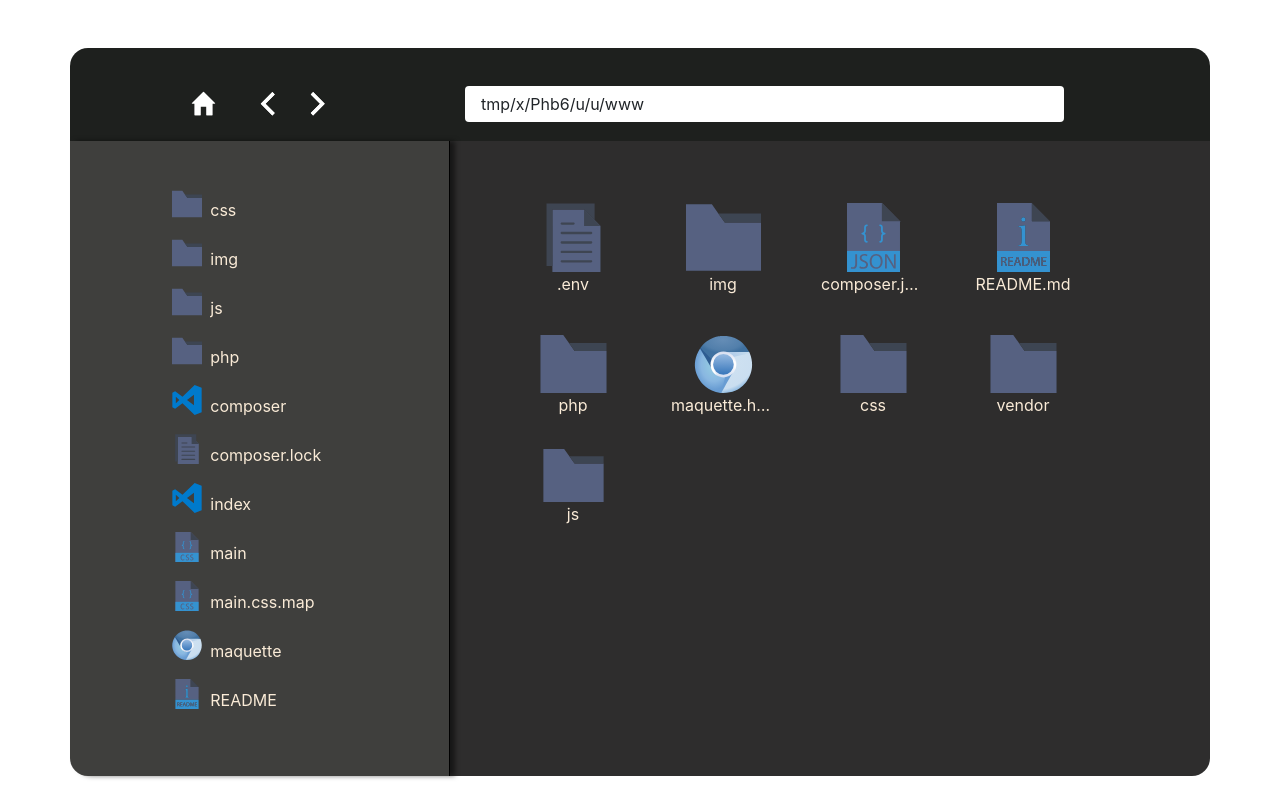
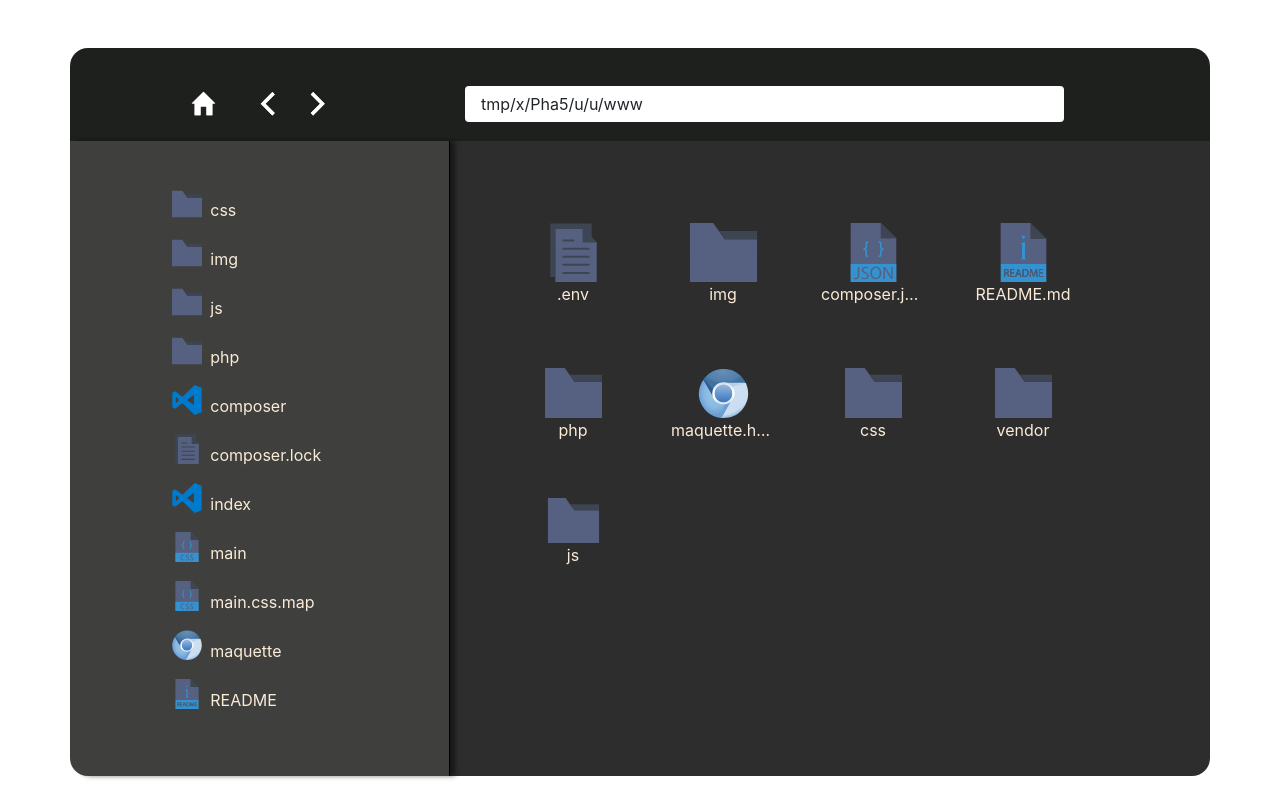
Before and after one commit to GeoffroyCarette/explorateur_de_fichier, a PHP site: page / in a window 1280 px wide. Run offline with PHP 8.4, Linux system fonts and the light colour scheme; style sheets or scripts are compiled from the project's sources; some libraries are stand-ins or nearby versions.

Commit message:
Version final

```diff
--- a/css/main.scss
+++ b/css/main.scss
@@ -5,7 +5,6 @@
 @import 'media_531-575px';
 @import 'media_576-767px';
 @import 'media_768-991px';
-@import 'media_992-1199px';
 
 .elem {
 	opacity: 0;
--- a/js/ajax.js
+++ b/js/ajax.js
@@ -14,15 +14,17 @@ window.addEventListener("mouseover", (event) => {
     if (event.target.classList.contains("fichier")) {
         if (event.target.getAttribute("data-path").split(".").length > 1) {
             event.target.style.cursor = "not-allowed";
+            // event.target.style.pointerEvents = "none";
+
         }
     }
 })
 
 // Si on double click sur un icon, fais un fetch
 window.addEventListener("dblclick", (event) => {
-    transitionOpacity(0.0);
     // S'assure que l'on ne puisse pas double cliquer sur les boutons de navigation et l'arborescence
-    if (containsClass("fichier")) {
+    if (containsClass("fichier") && event.target.getAttribute("data-path").split(".").length <= 1) {
+        transitionOpacity(0.0);
         // Ajoute le dossier au chemin
         isDir(event.target.getAttribute("data-path"), false);
         // Render
@@ -61,10 +63,10 @@ window.addEventListener("click", (event) => {
 
     let allFichier = document.querySelectorAll('.fichier');
 
-    for (i=0; i<allFichier.length; i++) {
+    for (i = 0; i < allFichier.length; i++) {
         allFichier[i].parentNode.classList.remove("backgroundParent");
     }
-    if (event.target.classList.contains("fichier")){
+    if (event.target.classList.contains("fichier")) {
         event.target.parentNode.classList.add("backgroundParent");
     }
     // Si on clique sur un élément à gauche , fais un fetch
--- a/php/templates/grille.twig
+++ b/php/templates/grille.twig
@@ -4,7 +4,7 @@
 {% for fichier_arr in liste_fichier %}
 
 	<div class="elem">
-	<img class="fichier icon" data-path="{{fichier_arr}}" src="./img/icones/document.svg" alt="icone du dossier">
+	<img class="fichier icon pt-3" data-path="{{fichier_arr}}" src="./img/icones/document.svg" alt="icone du dossier">
 	<p class="fichier pr-2 pl-2 cut-text" data-path="{{fichier_arr}}">{{fichier_arr}}</p>
 	</div>
 
```
Also changed, not shown: 1 other file.
